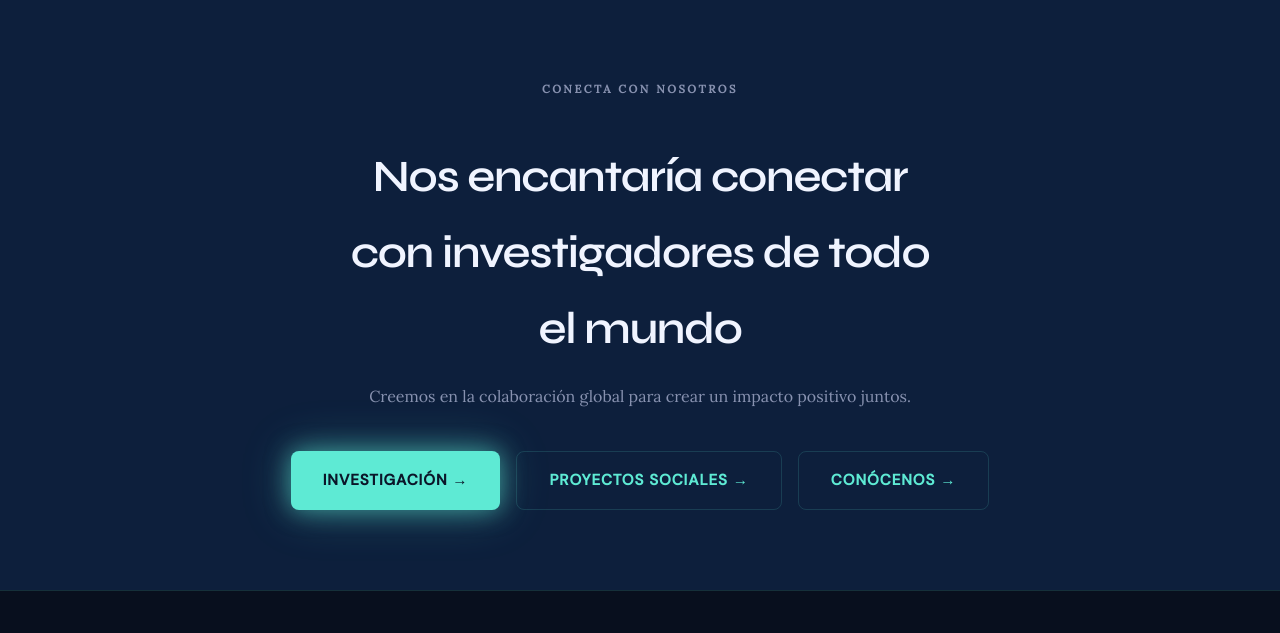
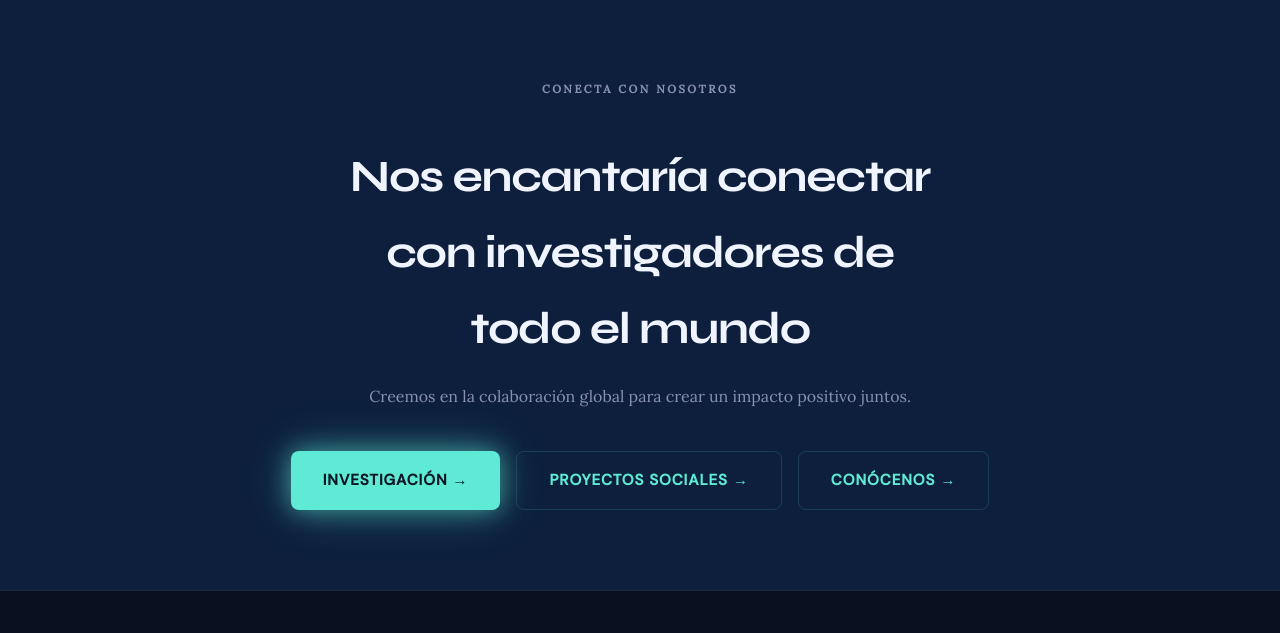
Before and after one commit to PsiNet-LAB/psinet-lab.github.io, a plain HTML site: page index.html in a window 1280 px wide. Shown: the part 3560-4193 px from the top of the page. Drawn offline with Linux system fonts and the light colour scheme.

Commit message:
Increase font weight in cta-section

```diff
--- a/index.html
+++ b/index.html
@@ -714,7 +714,7 @@
     }
     .cta-section h2 {
       font-family: 'Syne', sans-serif;
-      font-weight: 600;
+      font-weight: 630;
       font-size: clamp(1.8rem, 4vw, 2.8rem);
       letter-spacing: -.03em;
       max-width: 600px;
```
